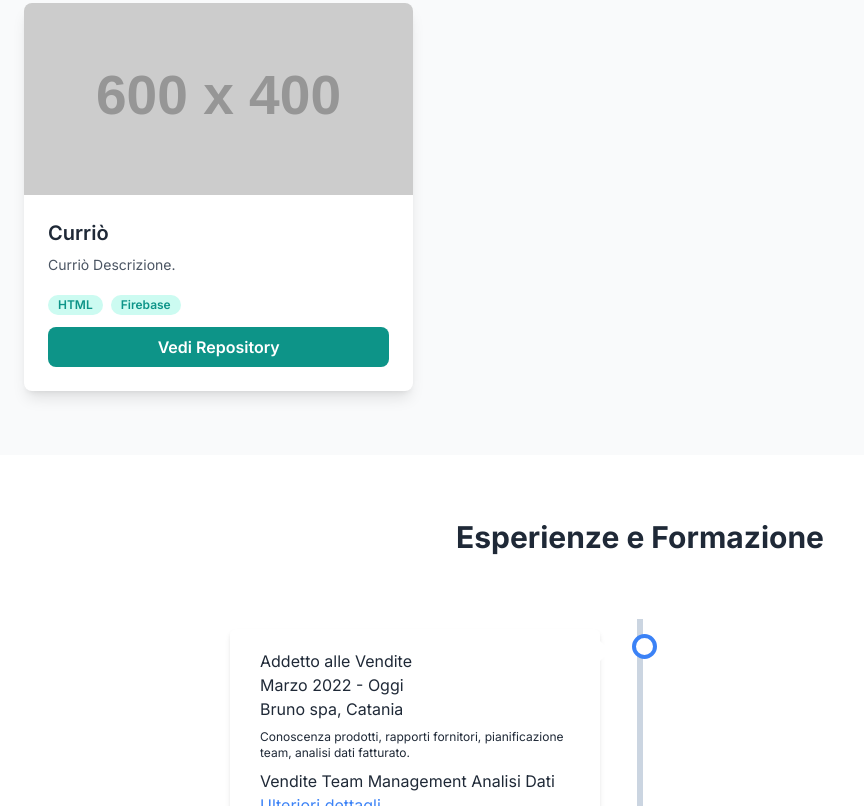
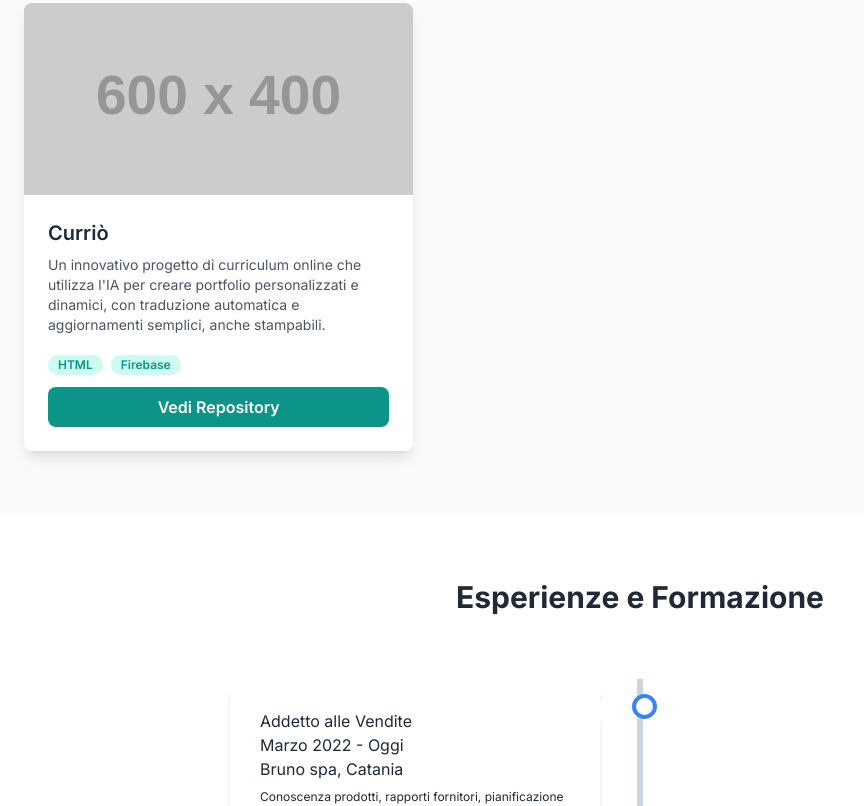
Before and after one commit to calogerocino/curriculum-portfolio, a website: page home.html in a window 1280 px wide. Shown: the part 1157-1963 px from the top of the page, without its empty margins (0-864 px from the left). Drawn offline with nearby package versions, Linux system fonts and the light colour scheme; placeholder pictures from the web are drawn by us.

Commit message:
Aggiungi documentazione e descrizione del progetto nel readme; aggiorna descrizioni dei progetti in home.html e index.html per riflettere le nuove funzionalità e miglioramenti.

```diff
--- a/home.html
+++ b/home.html
@@ -5,6 +5,7 @@
     <meta charset="UTF-8">
     <meta name="viewport" content="width=device-width, initial-scale=1.0">
     <title data-key="pageTitle">Il Mio Curriò - Calogero</title>
+    <link rel="icon" type="image/vnd.icon" href="favicon.ico">
     <script src="https://cdn.tailwindcss.com"></script>
     <style>
         body {
@@ -326,15 +327,12 @@
                             <path fill="#FFFFFF"
                                 d="M0,0 L6,0 L30,12 L54,0 L60,0 L60,6 L36,15 L60,24 L60,30 L54,30 L30,18 L6,30 L0,30 L0,24 L24,15 L0,6 Z"
                                 aria-label="Croce di Sant'Andrea (saltire bianca)" />
-
                             <path fill="#C8102E"
                                 d="M0,2 L2,0 L30,10 L28,12 Z          M32,18 L30,20 L58,30 L60,28 Z      M58,0 L60,2 L32,12 L30,10 Z      M2,30 L0,28 L28,18 L30,20 Z"
                                 aria-label="Croce di San Patrizio (saltire rossa)" />
-
                             <path fill="#FFFFFF"
                                 d="M25,0 L35,0 L35,10 L60,10 L60,20 L35,20 L35,30 L25,30 L25,20 L0,20 L0,10 L25,10 Z"
                                 aria-label="Fimbriatura bianca della Croce di San Giorgio" />
-
                             <path fill="#C8102E"
                                 d="M27,0 L33,0 L33,12 L60,12 L60,18 L33,18 L33,30 L27,30 L27,18 L0,18 L0,12 L27,12 Z"
                                 aria-label="Croce di San Giorgio (croce rossa)" />
@@ -446,7 +444,7 @@
                     <div class="p-6">
                         <h3 class="text-xl font-semibold text-gray-800 mb-2" data-key="projectCurrioTitle">Curriò
                         </h3>
-                        <p class="text-gray-600 text-sm mb-4" data-key="projectCurrioDesc">Currio Descrizione</p>
+                        <p class="text-gray-600 text-sm mb-4" data-key="projectCurrioDesc">Un innovativo progetto di curriculum online che utilizza l'IA per creare portfolio personalizzati e dinamici, con traduzione automatica e aggiornamenti semplici, anche stampabili.</p>
                         <span
                             class="inline-block bg-teal-100 text-teal-600 text-xs font-semibold px-2.5 py-0.5 rounded-full mb-3 mr-2">HTML</span><span
                             class="inline-block bg-teal-100 text-teal-600 text-xs font-semibold px-2.5 py-0.5 rounded-full mb-3">Firebase</span>
@@ -789,7 +787,7 @@
                 projectPHPTitle: "PortaleScifo",
                 projectPHPDesc: "Soluzione gestionale integrata: magazzino, contabilità, e-commerce (PrestaShop/altri) sincronizzati. Gestisce fino a 3 punti vendita per un controllo centralizzato e ottimizzato del tuo business. Realizzato in HTML, PHP, JavaScript e MySQL.",
                 projectCurrioTitle: "Curriò",
-                projectCurrioDesc: "Curriò Descrizione.",
+                projectCurrioDesc: "Un innovativo progetto di curriculum online che utilizza l'IA per creare portfolio personalizzati e dinamici, con traduzione automatica e aggiornamenti semplici, anche stampabili.",
                 projectDetailsButton3: "Vedi Repository",
                 cvTitle: "Esperienze e Formazione",
                 cvExp1Title: "Addetto alle Vendite",
@@ -883,7 +881,7 @@
                 projectPHPTitle: "PortaleScifo",
                 projectPHPDesc: "Integrated management solution: synchronized inventory, accounting, e-commerce (PrestaShop/others). Manages up to 3 stores for centralized and optimized business control.",
                 projectCurrioTitle: "Curriò",
-                projectCurrioDesc: "Curriò Description.",
+                projectCurrioDesc: "An innovative online resume project using AI to create personalized, dynamic portfolios with automatic translation and easy updates, also printable.",
                 projectDetailsButton3: "View Repository",
                 cvTitle: "Experience and Education",
                 cvExp1Title: "Sales Assistant",
```
Also changed, not shown: public/index.html (+4 -6 lines), public/favicon.ico (added), readme.md (added).
